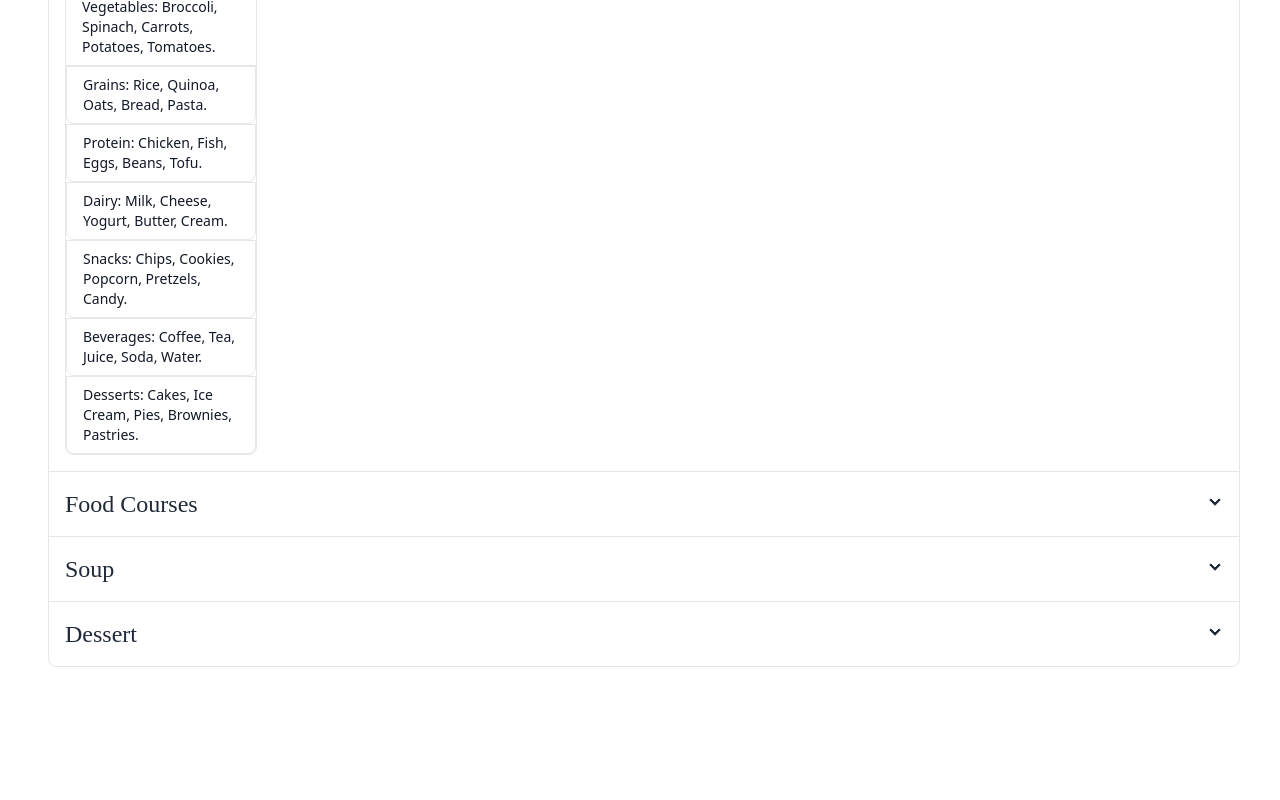
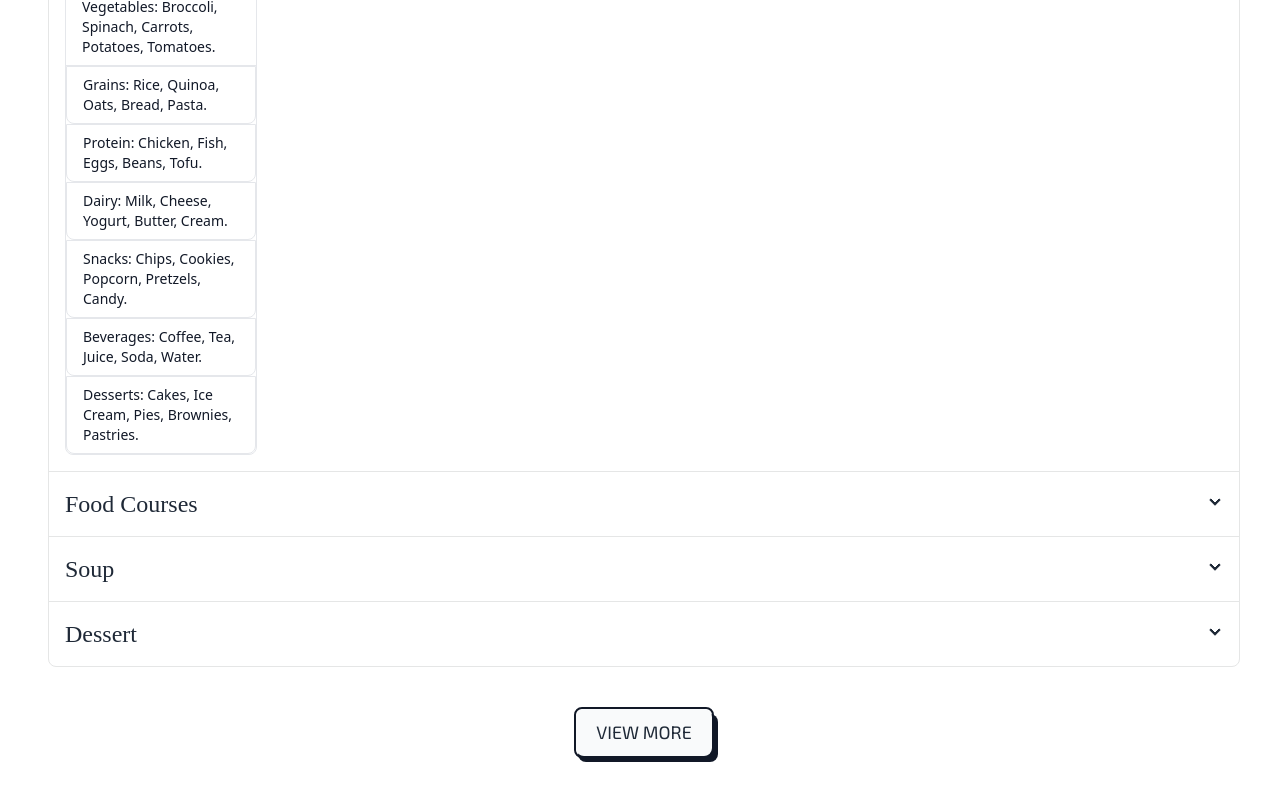
Before and after one commit to minhazapon/Ovenly--react.js-project, a React (Vite) app: page / in a window 1280 px wide. Shown: the part 2935-3735 px from the top of the page. Before the commit the page ends 3642 px from the top, so only its background shows below. Built offline with nearby package versions, Linux system fonts and the light colour scheme; a web font is replaced by a local one.

Commit message:
added file

```diff
--- a/src/home file/Menu.jsx
+++ b/src/home file/Menu.jsx
@@ -156,6 +156,22 @@
 
             </div>
 
+
+           <div className=" flex justify-center ">
+
+            <div className=" mt-10 ">
+             <a href="#_" class="relative inline-block text-lg group">
+             <span class="relative z-10 block px-5 py-3 overflow-hidden font-medium leading-tight text-gray-800 transition-colors duration-300 ease-out border-2 border-gray-900 rounded-lg group-hover:text-white">
+             <span class="absolute inset-0 w-full h-full px-5 py-3 rounded-lg bg-gray-50"></span>
+             <span class="absolute left-0 w-48 h-48 -ml-2 transition-all duration-300 origin-top-right -rotate-90 -translate-x-full translate-y-12 bg-gray-900 group-hover:-rotate-180 ease"></span>
+             <span class="relative ex ">VIEW MORE</span>
+             </span>
+             <span class="absolute bottom-0 right-0 w-full h-12 -mb-1 -mr-1 transition-all duration-200 ease-linear bg-gray-900 rounded-lg group-hover:mb-0 group-hover:mr-0" data-rounded="rounded-lg"></span>
+             </a>
+             </div>
+
+           </div>
+
         </div>
     );
 };
```
